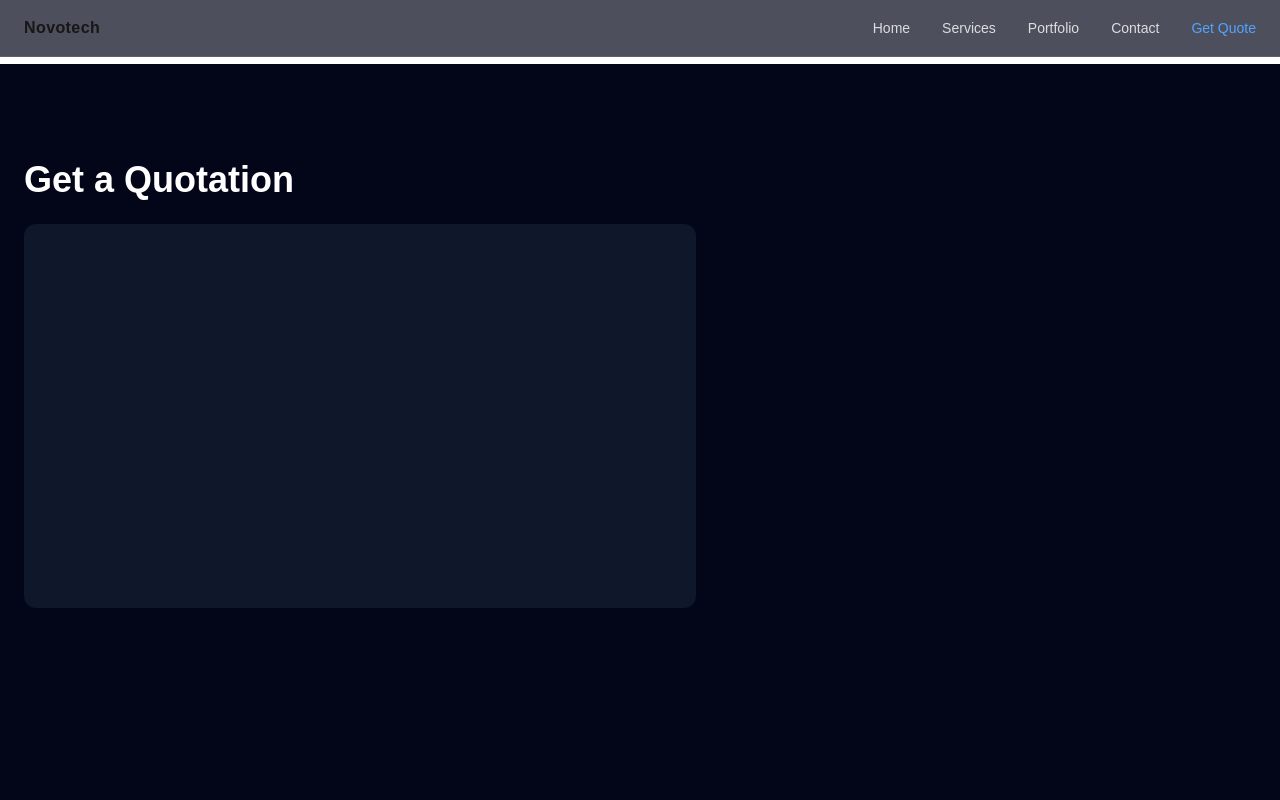
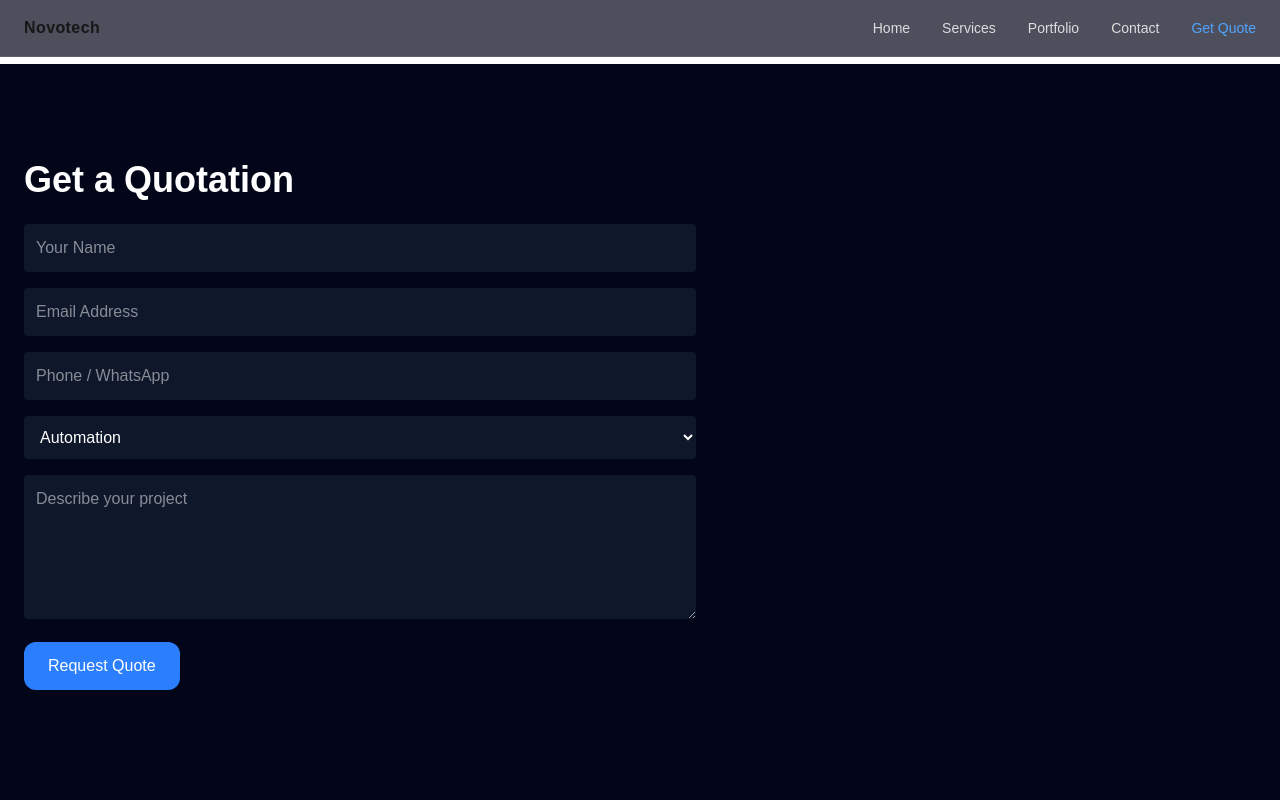
Before and after one commit to Seniru-Semal/novotech-site, a Next.js app: page /quotation in a window 1280 px wide. Shown: the top 800 px of the page. Built offline with nearby package versions, Linux system fonts and the light colour scheme.

Commit message:
Fixed quotation system with success page

```diff
--- a/app/quotation/page.tsx
+++ b/app/quotation/page.tsx
@@ -3,7 +3,58 @@ export default function QuotationPage() {
     <main className="bg-slate-950 text-white min-h-screen py-24 px-6">
       <h1 className="text-4xl font-bold mb-6">Get a Quotation</h1>
 
-      <div className="bg-slate-900 p-6 rounded-xl max-w-2xl h-96"></div>
+      <form
+        action="https://formspree.io/f/mojrwpkj"
+        method="POST"
+        className="max-w-2xl space-y-4"
+      >
+        <input
+          type="text"
+          name="name"
+          placeholder="Your Name"
+          required
+          className="w-full p-3 rounded bg-slate-900"
+        />
+
+        <input
+          type="email"
+          name="email"
+          placeholder="Email Address"
+          required
+          className="w-full p-3 rounded bg-slate-900"
+        />
+
+        <input
+          type="tel"
+          name="phone"
+          placeholder="Phone / WhatsApp"
+          className="w-full p-3 rounded bg-slate-900"
+        />
+
+        <select
+          name="service"
+          className="w-full p-3 rounded bg-slate-900"
+        >
+          <option>Automation</option>
+          <option>Fabrication</option>
+          <option>Electronics</option>
+          <option>Custom Solution</option>
+        </select>
+
+        <textarea
+          name="message"
+          placeholder="Describe your project"
+          rows={5}
+          className="w-full p-3 rounded bg-slate-900"
+        />
+
+        <button
+          type="submit"
+          className="bg-blue-500 px-6 py-3 rounded-xl hover:bg-blue-600 transition"
+        >
+          Request Quote
+        </button>
+      </form>
     </main>
   );
 }
```
Also changed, not shown: app/quotation/success/page.tsx (added).
